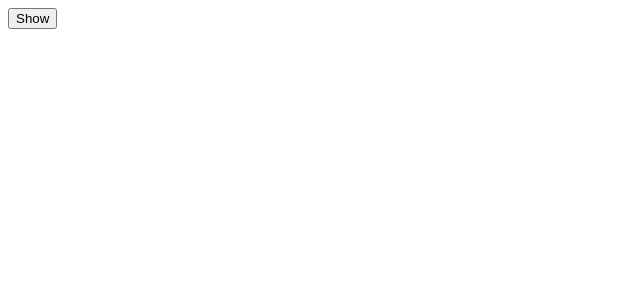
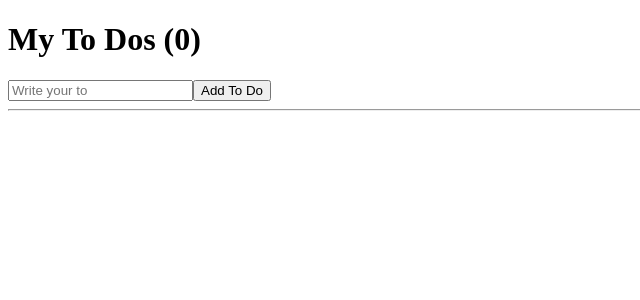
Before and after one commit to csw10141/react-for-beginners, a React (Create React App) app: page / in a window 1280 px wide. Shown: the top 300 px of the page, without its empty margins (0-640 px from the left). Built offline with nearby package versions, Linux system fonts and the light colour scheme.

Commit message:
modified:   src/App.js

```diff
--- a/src/App.js
+++ b/src/App.js
@@ -1,24 +1,30 @@
 import { useState, useEffect } from "react";
 
-function Hello(){
-  function byFn(){
-    console.log("bye :(");
+function App() {
+  const [toDo, steToDo] = useState("");
+  const [toDos, setToDos] = useState([]);
+  const onChange = (event) => steToDo(event.target.value);
+  const onSubmit = (event) => {
+    event.preventDefault();
+    console.log(toDo);
+    if(toDo === ""){
+      return;
+    }
+    setToDos((currentArray) => [toDo, ...currentArray]);
+    steToDo("");
   }
-  function hiFn(){
-    console.log("created :)");
-    return byFn;
-  }
-  useEffect(hiFn, []);
-  return <h1>Hello</h1>;
-}
 
-function App() {
-  const [showing, setShowing] = useState(false);
-  const onClick = () => setShowing((prev) => !prev);
   return (
     <div>
-      {showing ? <Hello /> : null}
-      <button onClick={onClick}>{showing ? "Hide" : "Show"}</button>
+      <h1>My To Dos ({toDos.length})</h1>
+      <form onSubmit={onSubmit}>
+        <input onChange={onChange} value={toDo} type="text" placeholder="Write your to" />
+        <button>Add To Do</button>
+      </form>
+      <hr />
+      <ul>
+        {toDos.map((item, index) => <li key={index}>{item}</li>)}
+      </ul>
     </div>
   );
 }
```
